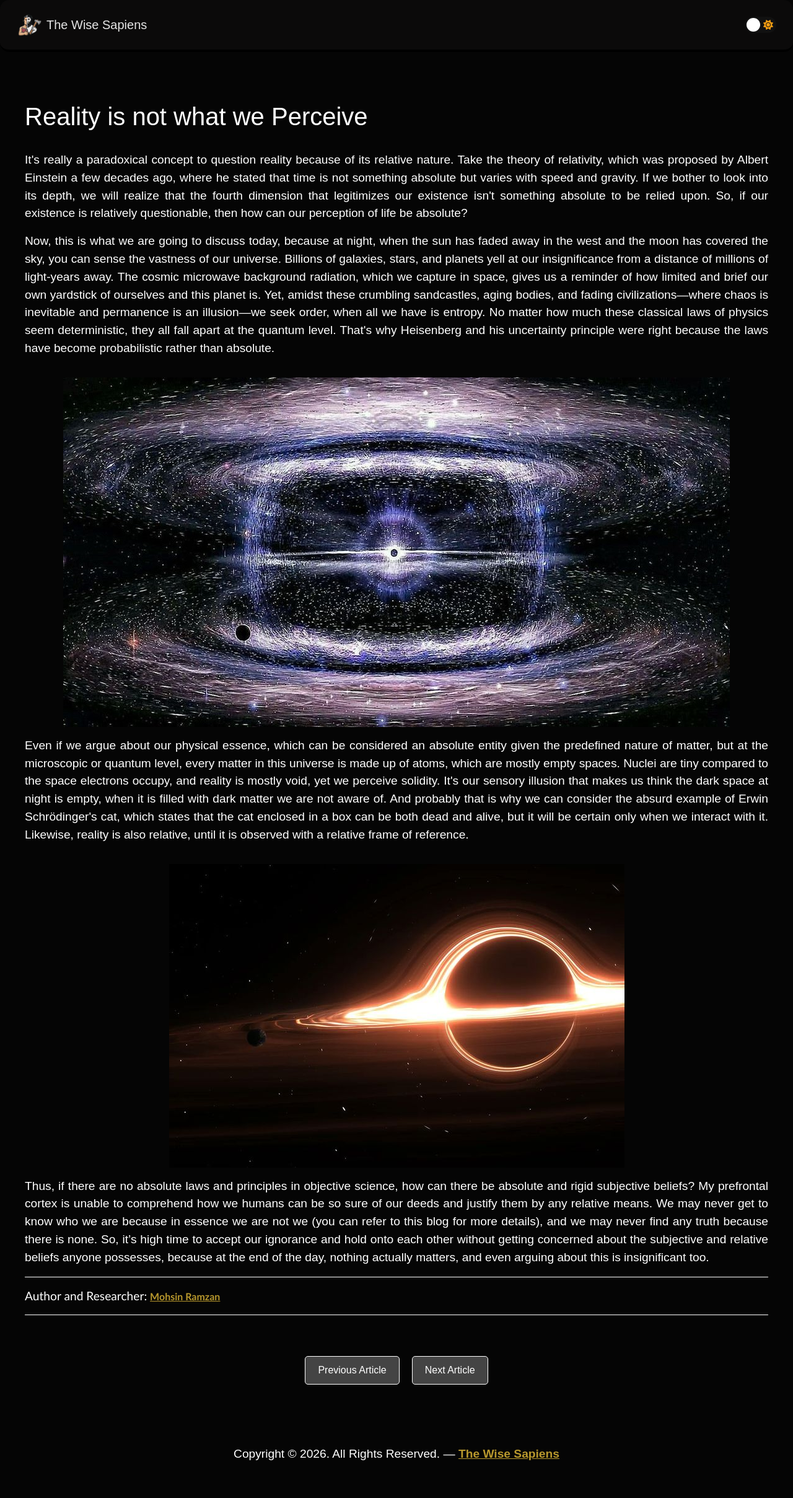
After one commit to mohsinwarind/TheWiseSapiens, a Django app: page /blogs/Reality_is_not_what_we_perceive/ in a window 1280 px wide. The commit adds this page. Shown: the whole page at 62% size. Run offline with Django 5.2, Linux system fonts and the light colour scheme; some web fonts are replaced.

Commit message:
Uploding the new blog

```diff
--- /dev/null
+++ b/TWS/blogs/templates/blogs/blogs_pages/Reality_is_not_what_we_perceive.html
@@ -0,0 +1,75 @@
+{% extends "blogs/base.html" %}
+{% load static %}
+
+{% block title %}
+    <title>Reality is not what we percieve</title>
+
+{% endblock title %}
+
+
+{% block metatags %}
+    <!-- Meta Tags -->
+
+   <meta name="description" content="A philosophical and scientific exploration of reality, time, entropy, quantum uncertainty, and human insignificance in the vast universe. Questioning absolute truth through modern physics.">
+
+<meta name="keywords" content="Reality, Time Relativity, Quantum Uncertainty, Entropy, Space-Time, Modern Physics, Philosophy of Science, Human Insignificance, Universe, The Wise Sapiens, Wise Sapiens, Non-Profit Organization, NGO, Sapiens, Mohsin Ramzan">
+
+    <meta name="author" content="Mohsin Ramzan">
+
+    <!-- Open Graph meta tags for social media sharing -->
+<meta property="og:title" content="Reality Is Not What You Perceive">
+<meta property="og:description" content="A deep reflection on time, entropy, quantum uncertainty, and the illusion of absolute truth in a universe far stranger than our perceptions.">
+
+<meta property="og:image" content="https://www.thewisesapiens.org/static/ngo/logo.png">
+<meta property="og:url" content="https://thewisesapiens.org/blogs/Reality_is_not_what_we_perceive/">
+
+{% endblock metatags %}
+
+{% block heading %}Reality is not what we Perceive{% endblock heading %}
+
+{% block language_option %}{% endblock language_option %}
+{% block body %}
+        <p id="paragraph1">
+            It's really a paradoxical concept to question reality because of its relative nature. Take the theory of relativity, which was proposed by Albert Einstein a few decades ago, where he stated that time is not something absolute but varies with speed and gravity. If we bother to look into its depth, we will realize that the fourth dimension that legitimizes our existence isn't something absolute to be relied upon. So, if our existence is relatively questionable, then how can our perception of life be absolute?
+
+        </p>
+
+
+
+        <p id="paragraph2">
+            Now, this is what we are going to discuss today, because at night, when the sun has faded away in the west and the moon has covered the sky, you can sense the vastness of our universe. Billions of galaxies, stars, and planets yell at our insignificance from a distance of millions of light-years away. The cosmic microwave background radiation, which we capture in space, gives us a reminder of how limited and brief our own yardstick of ourselves and this planet is. Yet, amidst these crumbling sandcastles, aging bodies, and fading civilizations—where chaos is inevitable and permanence is an illusion—we seek order, when all we have is entropy. No matter how much these classical laws of physics seem deterministic, they all fall apart at the quantum level. That's why Heisenberg and his uncertainty principle were right because the laws have become probabilistic rather than absolute.
+
+
+        </p>
+
+
+
+            <div class="image-container">
+            <img src="{% static "blogs/BlogsPhotos/BigBang1.jpg" %}" alt="Big Bang Image Image" class="img-fluid my-3"> <!-- Add margin if needed -->
+        </div>
+
+
+        <p id="paragraph3">
+           Even if we argue about our physical essence, which can be considered an absolute entity given the predefined nature of matter, but at the microscopic or quantum level, every matter in this universe is made up of atoms, which are mostly empty spaces. Nuclei are tiny compared to the space electrons occupy, and reality is mostly void, yet we perceive solidity. It's our sensory illusion that makes us think the dark space at night is empty, when it is filled with dark matter we are not aware of. And probably that is why we can consider the absurd example of Erwin Schrödinger's cat, which states that the cat enclosed in a box can be both dead and alive, but it will be certain only when we interact with it. Likewise, reality is also relative, until it is observed with a relative frame of reference.
+        </p>
+        <div class="image-container">
+            <img src="{% static "blogs/BlogsPhotos/BigBang2.jfif" %}" alt="Science Image" class="img-fluid my-3"> <!-- Add margin if needed -->
+        </div>
+        <p id="paragraph4">
+
+        Thus, if there are no absolute laws and principles in objective science, how can there be absolute and rigid subjective beliefs? My prefrontal cortex is unable to comprehend how we humans can be so sure of our deeds and justify them by any relative means. We may never get to know who we are because in essence we are not we (you can refer to this blog for more details), and we may never find any truth because there is none. So, it’s high time to accept our ignorance and hold onto each other without getting concerned about the subjective and relative beliefs anyone possesses, because at the end of the day, nothing actually matters, and even arguing about this is insignificant too.
+        <div class="divider"></div>
+    </p>
+    <p class="credits" id="credit">
+        Author and Researcher: <a class="credits-link" href="https://www.instagram.com/writtenbymohsin/">Mohsin Ramzan</a>
+        <div class="divider"></div>
+    </p>
+
+    </div>
+    <!-- Navigation Buttons -->
+    <div class="button-container">
+        <a href="{% url 'blog_page' slug='HumanEvolution' %}" class="btn previous-button" role="button">Previous Article</a>
+        <a href="{% url 'blog_page' slug='TheoryofRelativity' %}" class="btn next-button" role="button">Next Article</a>
+    </div>
+
+    {% endblock body %}
--- a/TWS/blogs/templates/blogs/blogs_pages/TheoryofRelativity.html
+++ b/TWS/blogs/templates/blogs/blogs_pages/TheoryofRelativity.html
@@ -174,7 +174,7 @@ Does time “exist” beyond observation, or is it constructed by consciousness
     </div>
     <!-- Navigation Buttons -->
     <div class="button-container">
-        <a href="" class="btn previous-button" role="button">Previous Article</a>
+        <a href="{% url  'blog_page' slug='Reality_is_not_what_we_perceive' %}" " class="btn previous-button" role="button">Previous Article</a>
         <a href="{% url  'blog_page' slug='ImportanceOfArts' %}" class="btn next-button" role="button">Next Article</a>
     </div>
     <!-- JS -->
```
Also changed, not shown: TWS/blogs/templates/blogs/blogs.html (+9 -0 lines), TWS/blogs/static/blogs/BlogsPhotos/freewill.jpg (added).
